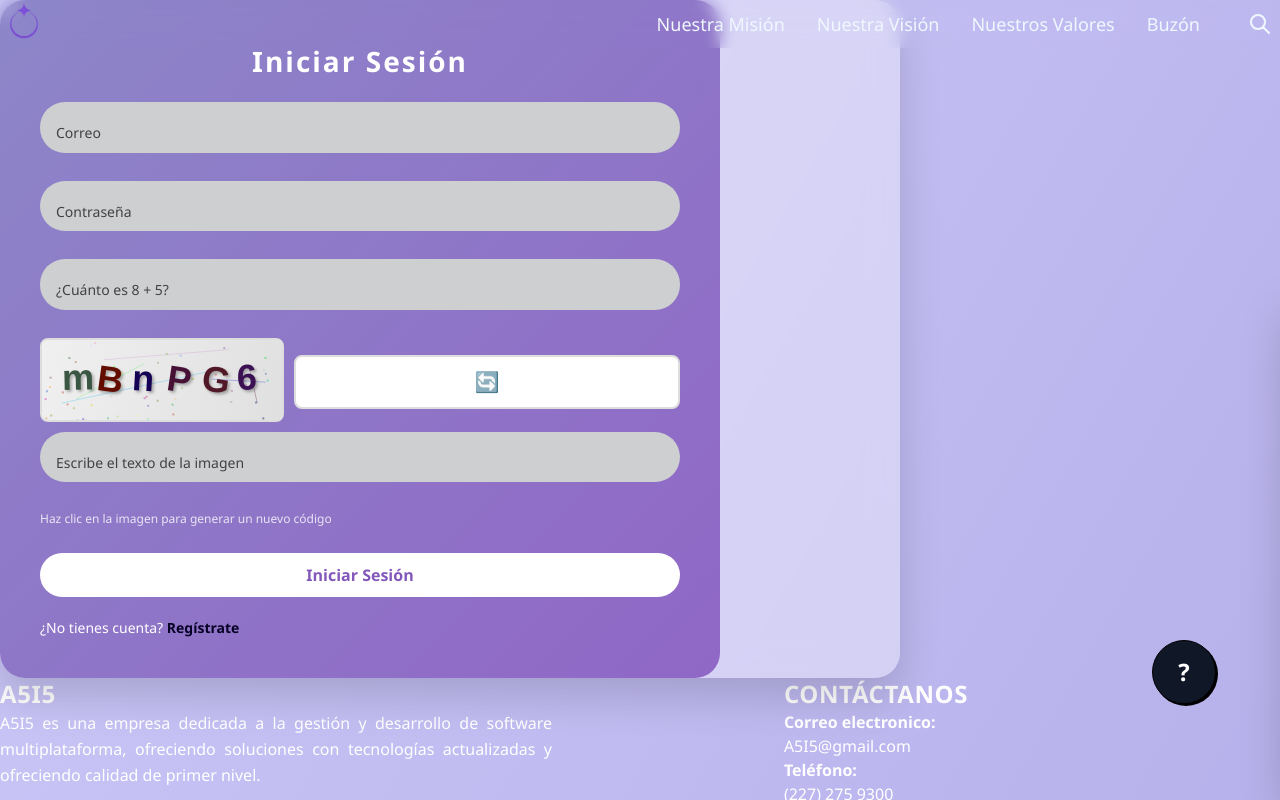
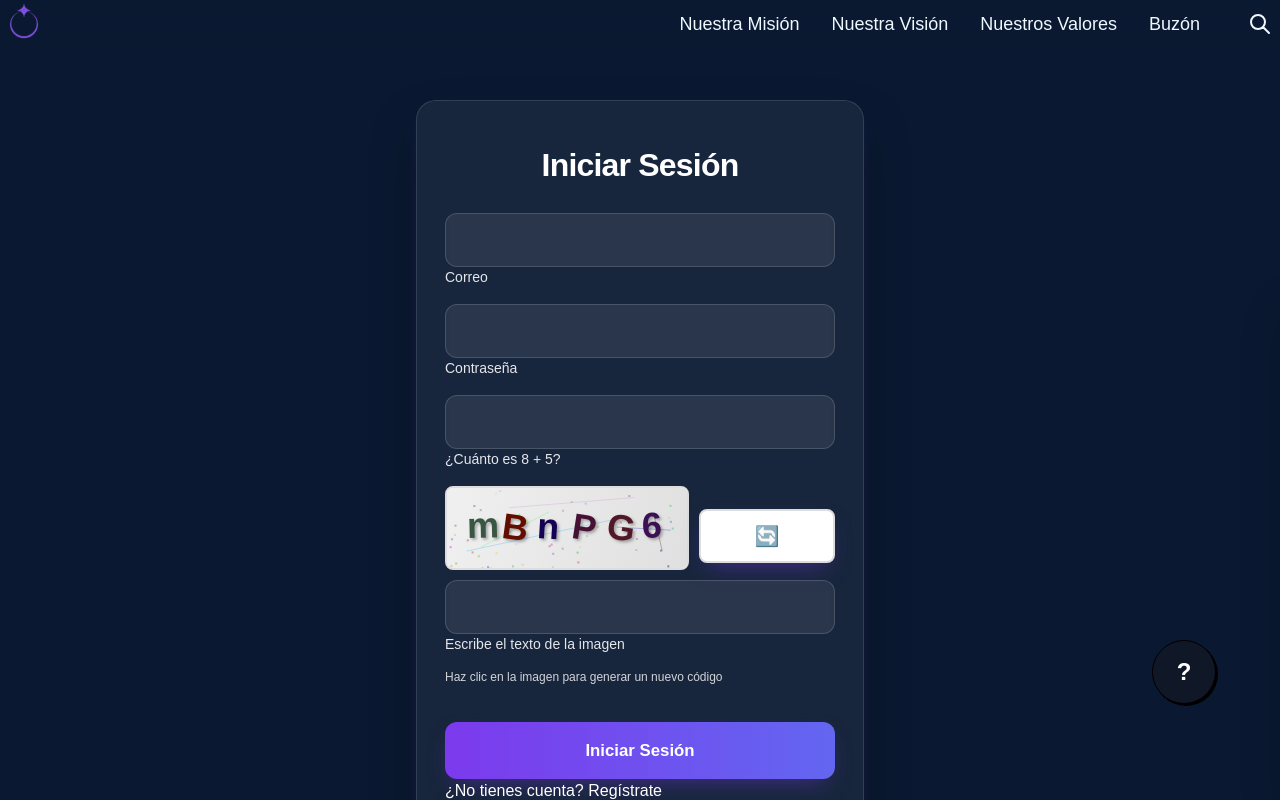
Before and after one commit to paLeexiz/pseudoasis, a Next.js app: page /login in a window 1280 px wide. Shown: the top 800 px of the page. Built offline with nearby package versions, Linux system fonts and the light colour scheme; a web font is replaced by a local one.

Commit message:
los archivos que me pasó jova

```diff
--- a/src/app/inicio/page.tsx
+++ b/src/app/inicio/page.tsx
@@ -1,6 +1,6 @@
 import Navbar from "@/components/Navbar";
 import HeroSection from "@/components/HeroSection";
-import Problematica from "@/components/Problematica";
+// import Problematica from "@/components/Problematica";
 
 export default function InicioPage() {
   return (
--- a/src/app/login/page.tsx
+++ b/src/app/login/page.tsx
@@ -64,6 +64,7 @@ export default function LoginForm() {
     const data = await res.json();
 
     if (res.ok) {
+      localStorage.setItem("isAuthenticated", "true");
       alert("Inicio de sesión exitoso");
       router.push("/inicio");
     } else {
--- a/src/app/page.tsx
+++ b/src/app/page.tsx
@@ -1,12 +1,14 @@
-import Image from "next/image";
+// import Image from "next/image";
 import Registro from "@/app/registro/page";
-import HeroSection from '@/components/HeroSection';
+import LoginForm from "@/app/login/page";
+// import HeroSection from '@/components/HeroSection';
 
 export default function Home() {
+
   return (
     <><>
-
-      <HeroSection />
+    <Registro />
+      {/* <LoginForm /> */}
     </>
     </>
   );
--- a/src/components/Breadcrumbs.tsx
+++ b/src/components/Breadcrumbs.tsx
@@ -18,7 +18,7 @@ export default function Breadcrumbs() {
         <nav className="breadcrumbs" aria-label="Breadcrumb">
             <ol style={{fontSize: "1.5rem", fontWeight: "bold"}}>
                 <li>
-                    <Link href="/">Principal</Link>
+                    <Link href="/HeroSection">Principal</Link>
                 </li>
                 {segments.map((segment, index) => {
                     const href = "/" + segments.slice(0, index + 1).join("/");
--- a/src/components/Navbar.tsx
+++ b/src/components/Navbar.tsx
@@ -1,8 +1,23 @@
 "use client";
 import Image from 'next/image';
-import { useState } from 'react';
+import { useEffect, useState } from 'react';
 
 export default function Navbar() {
+  const [isAuthenticated, setIsAuthenticated] = useState(false);
+
+  useEffect(() => {
+    const auth = localStorage.getItem("isAuthenticated");
+    if (auth === "true") setIsAuthenticated(true);
+  }, []);
+
+  const handleNavClick = (e: React.MouseEvent<HTMLAnchorElement>, route: string) => {
+    if (!isAuthenticated) {
+      e.preventDefault();
+      alert("Por favor, inicie sesión para acceder a esta sección.");
+    } else {
+      window.location.href = route;
+    }
+  }
   // const [open, setOpen] = useState(false);
   /**pruebas para hacer un navbar desplegable */
   return (
@@ -48,10 +63,10 @@ export default function Navbar() {
               </ul>
             )}
           </li> */}
-          <li><a href="/Mision" className="hover:text-purple transition">Nuestra Misión</a></li>
-          <li><a href="/Vision" className="hover:text-purple transition">Nuestra Visión</a></li>
-          <li><a href="/Valores" className="hover:text-purple transition">Nuestros Valores</a></li>
-          <li><a href="/ContactForm" className='hover:text-purple transition'>Buzón</a></li>
+          <li><a href="/Mision" onClick={(e) => handleNavClick(e, "/Mision")} className="hover:text-purple transition">Nuestra Misión</a></li>
+          <li><a href="/Vision" onClick={(e) => handleNavClick(e, "/Vision")} className="hover:text-purple transition">Nuestra Visión</a></li>
+          <li><a href="/Valores" onClick={(e) => handleNavClick(e, "/Valores")} className="hover:text-purple transition">Nuestros Valores</a></li>
+          <li><a href="/ContactForm" onClick={(e) => handleNavClick(e, "/ContactForm")} className='hover:text-purple transition'>Buzón</a></li>
         </ul>
 
         <button className="w-10 h-10 bg-light-purple/30 rounded-full flex items-center justify-center text-off-white">
--- a/src/styles/registro.css
+++ b/src/styles/registro.css
@@ -1,148 +1,104 @@
-* {
-    margin: 0;
-    padding: 0;
-    box-sizing: border-box;
-    font-family: 'Segoe UI', sans-serif;
-}
-
-.error {
-    color: #af2124;
-    font-size: 13px;
-    margin-bottom: 10px;
-    display: block;
-    font-weight: 500;
+:root {
+  --overlay-bg: rgba(0, 0, 0, 0.2);
+  --card-bg: rgba(255, 255, 255, 0.06);
+  --card-border: rgba(255, 255, 255, 0.12);
+  --card-shadow: 0 25px 50px -12px rgba(0,0,0,0.5),
+                 0 10px 20px -8px rgba(139,92,246,0.25);
+  --input-bg: rgba(255, 255, 255, 0.08);
+  --input-border: rgba(255, 255, 255, 0.15);
+  --input-focus: #a78bfa;
+  --input-focus-ring: rgba(167, 139, 250, 0.20);
+  --text-label: #e5e7eb;
+  --text-error: #f87171;
+  --btn-gradient-start: #7c3aed;
+  --btn-gradient-end: #6366f1;
+  --btn-hover-start: #8b5cf6;
+  --btn-hover-end: #818cf8;
+  --btn-shadow: 0 10px 25px -10px rgba(124,58,237,0.5);
 }
 
 
-body {
-    height: 100vh;
-    background: linear-gradient(120deg, #cdc9f8, #b7b1eb);
-    display: flex;
-    justify-content: center;
-    align-items: center;
-}
-
-
-.container {
-    width: 900px;
-}
-
-
-.card {
-    display: flex;
-    padding-right: 180px;
-    border-radius: 25px;
-    background: rgba(255, 255, 255, 0.35);
-    backdrop-filter: blur(15px);
-    box-shadow: 0 20px 40px rgba(0,0,0,0.15);
-}
-
-/* FORMULARIO */
+/* CONTENEDOR */
 .form-box {
-    width: 100%;
-    padding: 40px;
-    background: linear-gradient(135deg, #8D86C9, #9067C6);
-    color: white;
-    border-radius: 25px;
+  background: var(--card-bg);
+  backdrop-filter: blur(16px);
+  border: 1px solid var(--card-border);
+  border-radius: 1.25rem;
+  box-shadow: var(--card-shadow);
+  padding: 2.5rem 1.75rem;
+  color: white;
+  max-width: 28rem;
+  width: 100%;
+  margin: 0 auto;
+  margin-top: 100px;
+  align-items: center;
 }
 
 /* TÍTULO */
 .form-box h2 {
-    margin-bottom: 20px;
-    letter-spacing: 2px;
-    text-align: center;
-    font-size: 28px;
-    font-weight: 600;
+  margin-bottom: 1.5rem;
+  font-size: 2rem;
+  font-weight: 700;
+  text-align: center;
+  color: white;
+  letter-spacing: -0.025em;
 }
 
 /* INPUTS */
-.form-box input {
-    width: 100%;
-    padding: 10px;
-    margin-bottom: 10px;
-    border: none;
-    border-radius: 20px;
-    outline: none;
+.input-group {
+  display: flex;
+  flex-direction: column;
 }
 
-.input-group {
-  position: relative;
-  margin-bottom: 18px;
+.input-group label {
+  margin-bottom: 0.5rem;
+  font-size: 0.875rem;
+  font-weight: 500;
+  color: var(--text-label);
 }
 
 .input-group input {
   width: 100%;
-  padding: 14px 16px;
-  border-radius: 25px;
-  border: none;
-  outline: none;
-
-  background: #cdcfd1;
-  color: #333;
-  font-size: 15px;
+  padding: 0.875rem 1rem;
+  background: var(--input-bg);
+  border: 1px solid var(--input-border);
+  border-radius: 0.75rem;
+  color: white;
+  font-size: 1rem;
+  transition: all 0.2s ease;
 }
 
-
-.input-group label {
-  position: absolute;
-  left: 16px;
-  top: 50%;
-  transform: translateY(-50%);
-  color: #424242;
-  font-size: 14px;
-  pointer-events: none;
-  transition: 0.3s ease;
-  background: transparent;
+.input-group input:focus {
+  outline: none;
+  border-color: var(--input-focus);
+  box-shadow: 0 0 0 3px var(--input-focus-ring);
 }
 
-
-.input-group input:focus + label,
-.input-group input:not(:placeholder-shown) + label {
-  top: -6px;
-  font-size: 12px;
-  color: #ffffff;
-  background: linear-gradient(135deg, #8D86C9, #9067C6);
-  padding: 0 6px;
-  border-radius: 10px;
+/* ERRORES */
+.error {
+  margin-top: 0.5rem;
+  font-size: 0.875rem;
+  color: var(--text-error);
 }
-
-.input-group input:focus,
-.input-group input:not(:placeholder-shown) {
-  background: #ffffff;
-}
-
 
 /* BOTÓN */
 .form-box button {
-    width: 100%;
-    padding: 10px;
-    border: none;
-    border-radius: 25px;
-    background: white;
-    color: #8358bb;
-    font-weight: bold;
-    cursor: pointer;
-    margin-top: 5px;
+  width: 100%;
+  padding: 1rem 1.5rem;
+  background: linear-gradient(to right, var(--btn-gradient-start), var(--btn-gradient-end));
+  color: white;
+  font-weight: 600;
+  font-size: 1.05rem;
+  border-radius: 0.75rem;
+  border: none;
+  cursor: pointer;
+  transition: all 0.25s ease;
+  box-shadow: var(--btn-shadow);
+  margin-top: 1rem;
 }
 
 .form-box button:hover {
-    background: #f0f0f0;
+  transform: translateY(-2px);
+  box-shadow: 0 15px 35px -10px rgba(124, 58, 237, 0.6);
+  background: linear-gradient(to right, var(--btn-hover-start), var(--btn-hover-end));
 }
-
-/* TEXTO LOGIN */
-.login-text {
-    margin-top: 20px;
-    font-size: 14px;
-}
-
-.login-text a {
-    color: rgb(6, 1, 36);
-    font-weight: bold;
-    text-decoration: none;
-}
-
-.g-recaptcha {
-  margin: 15px 0 20px;
-  transform: scale(0.85);
-  transform-origin: left top;
-}
```
